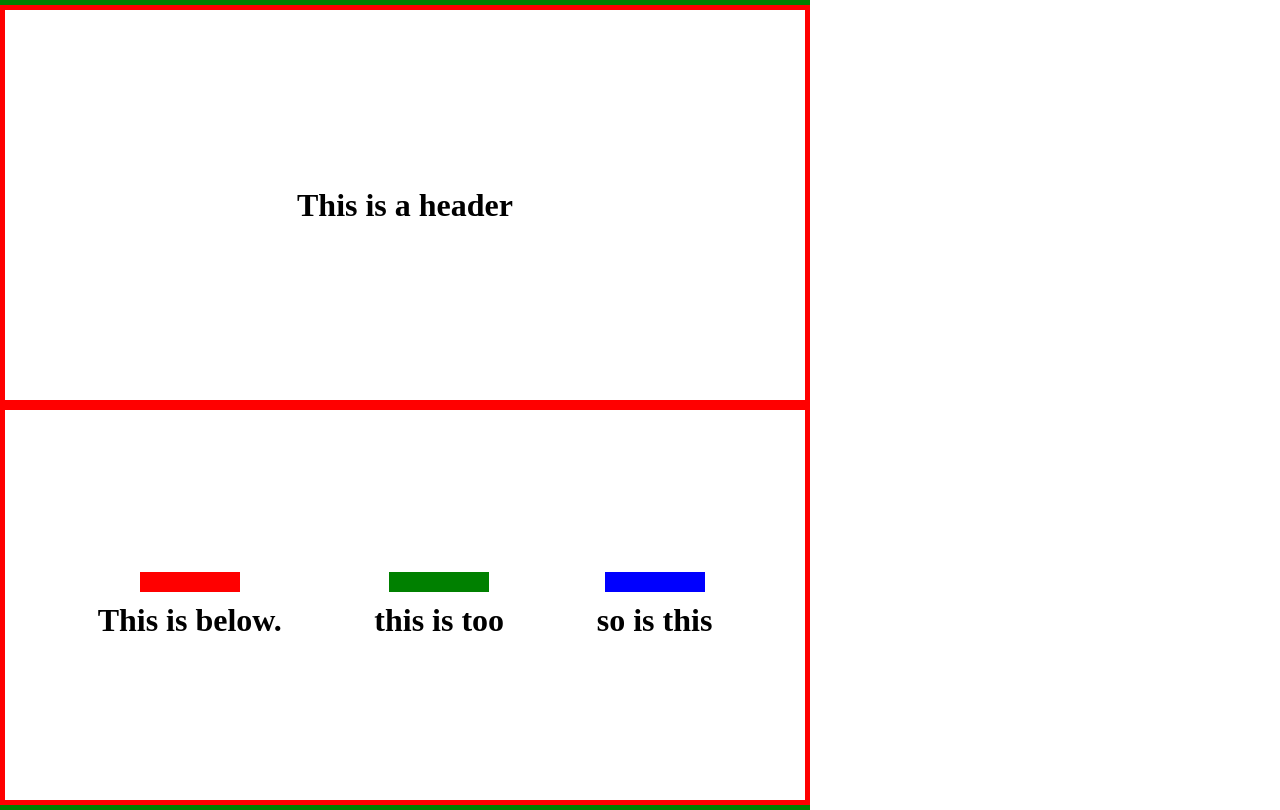
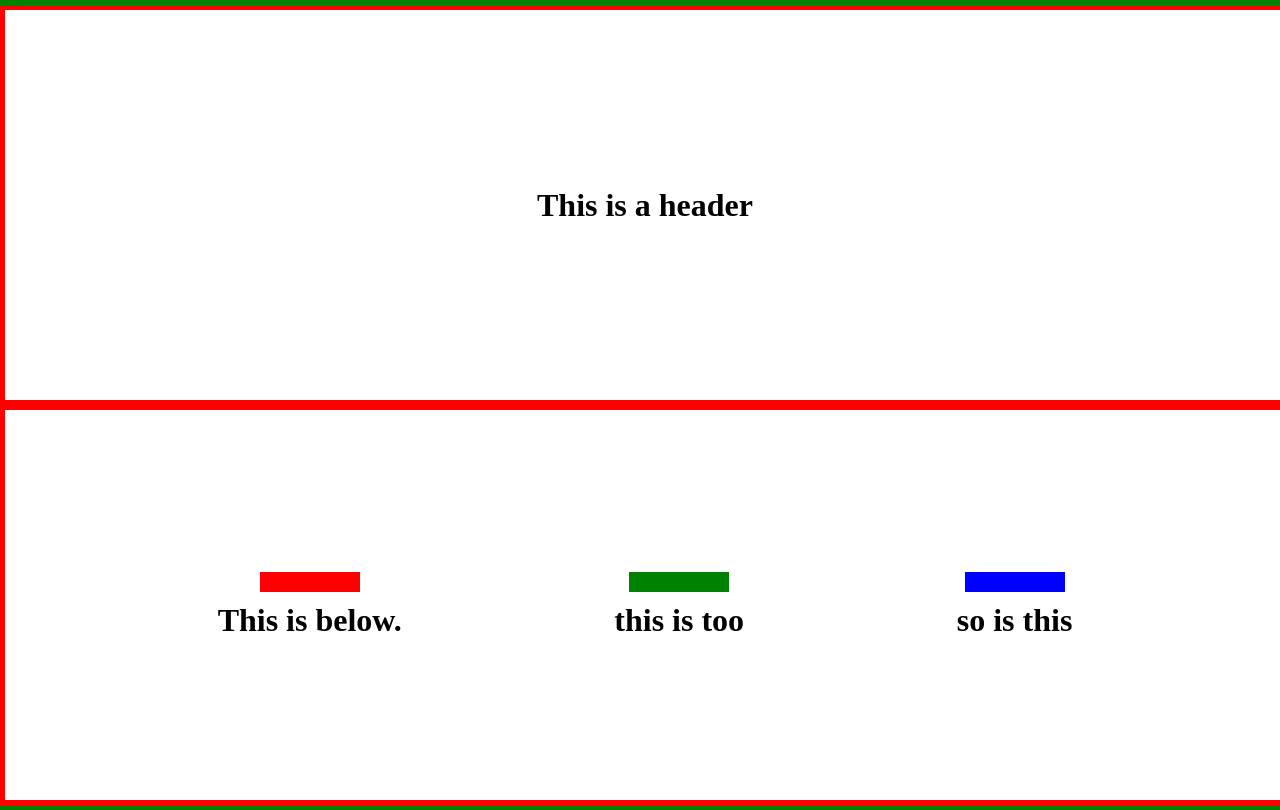
Before and after one commit to JonasNon/Responsive-website-1, a plain HTML site: page index.html in a window 1280 px wide. Drawn offline with Linux system fonts and the light colour scheme.

Commit message:
Make website scale with browser size better

```diff
--- a/styles.css
+++ b/styles.css
@@ -58,7 +58,7 @@ h1 {
   .main-container {
     border: 5px solid red;
     height: 100vh;
-    width: 100vh;
+    width: 100%;
     display: flex;
     flex-direction: column;
     justify-content: space-evenly;
@@ -70,7 +70,7 @@ h1 {
     border: 5px solid red;
     display: flex;
     height: 50vh;
-    width: 100vh;
+    width: 100%;
     justify-content: center;
     align-items: center;
     flex: 1;
@@ -94,7 +94,7 @@ h1 {
   .main-container {
     border: 5px solid green;
     height: 100vh;
-    width: 100vh;
+    width: 100%;
     display: flex;
     flex-direction: column;
     justify-content: center;
@@ -107,7 +107,7 @@ h1 {
     flex-direction: row;
     justify-content: center;
     align-items: center;
-    width: 100vh;
+    width: 100%;
     flex: 1;
   }
 
@@ -117,7 +117,7 @@ h1 {
     flex-direction: row;
     justify-content: space-evenly;
     align-items: center;
-    width: 100vh;
+    width: 100%;
     flex: 1;
   }
 
```
